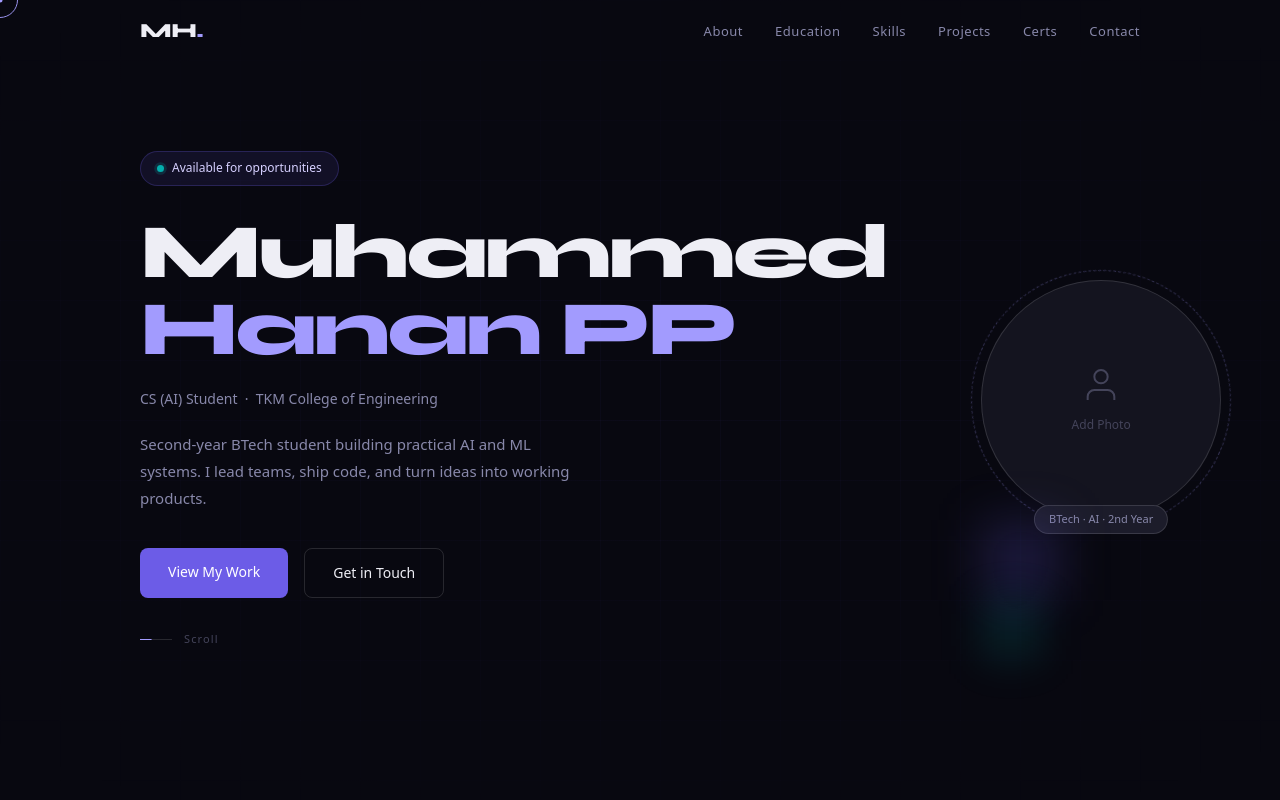
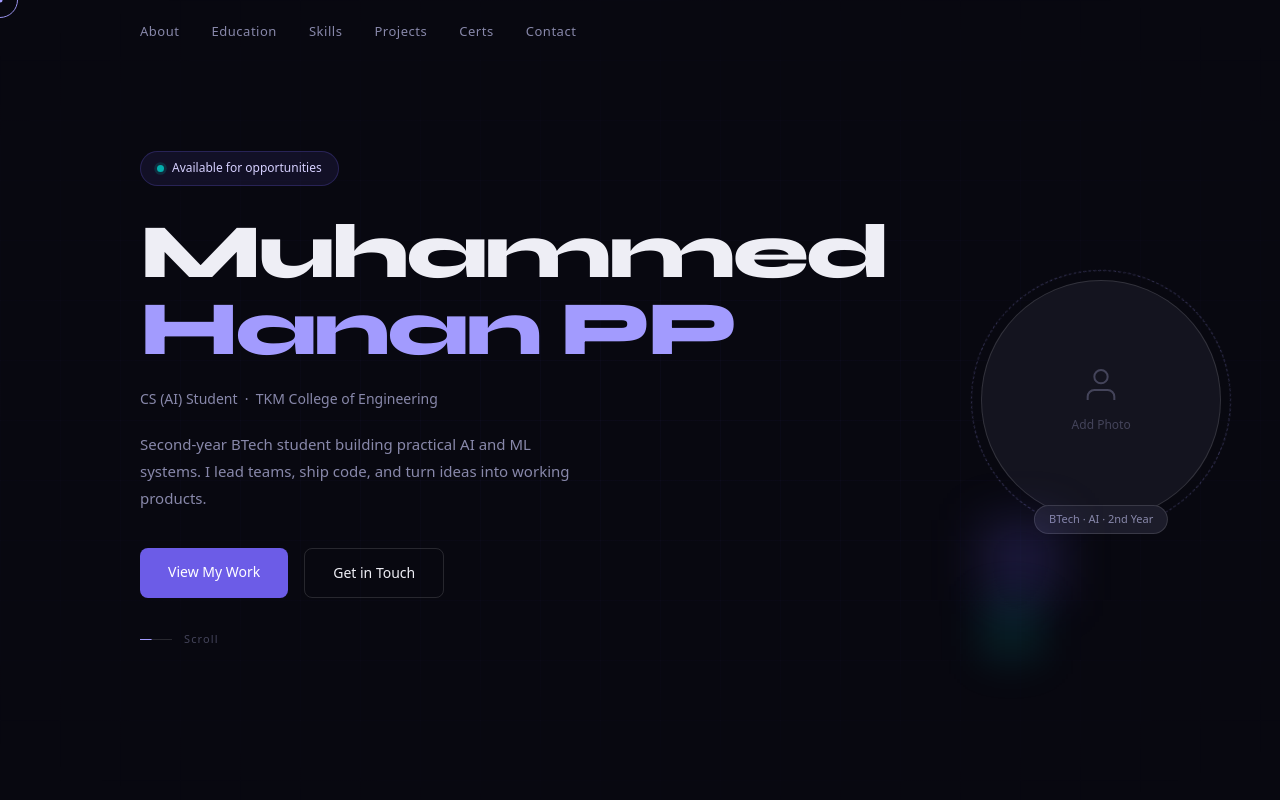
Before and after one commit to Mohd-Hanan/myweb, a plain HTML site: page index.html in a window 1280 px wide. Shown: the top 800 px of the page. Drawn offline with Linux system fonts and the light colour scheme; a web font is replaced by a local one.

Commit message:
Update index.html

```diff
--- a/index.html
+++ b/index.html
@@ -15,7 +15,6 @@
   <!-- NAV -->
   <nav id="navbar">
     <div class="nav-inner">
-      <a href="#hero" class="nav-logo">MH<span class="logo-dot">.</span></a>
       <button class="hamburger" id="hamburger" aria-label="Menu">
         <span></span><span></span><span></span>
       </button>
```
